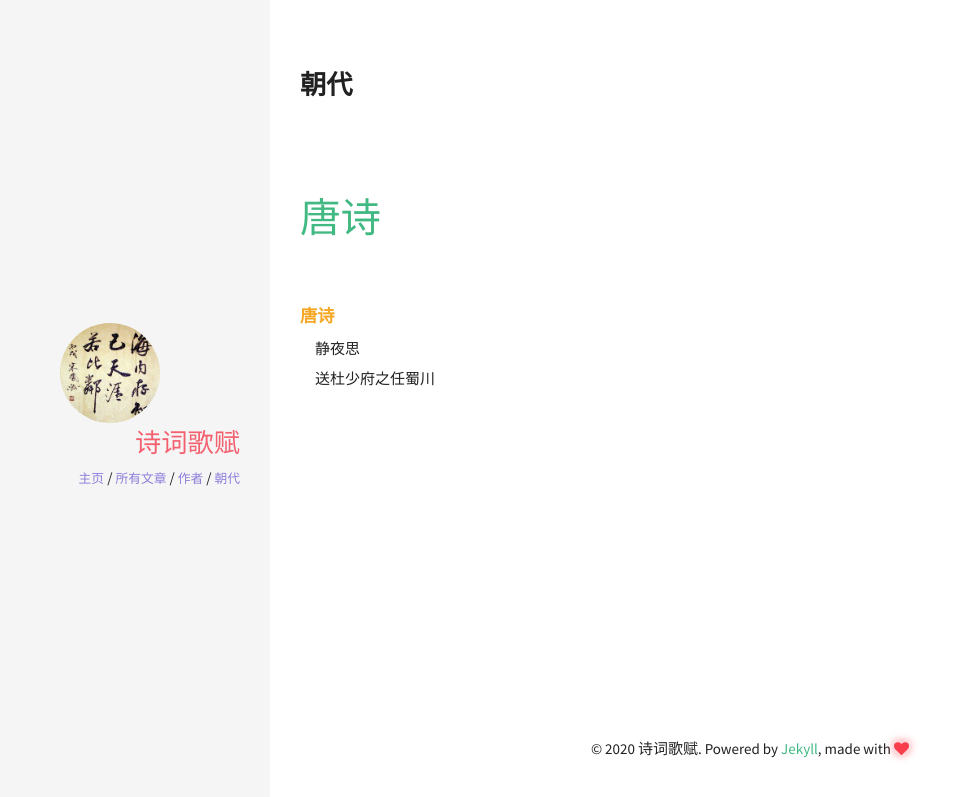
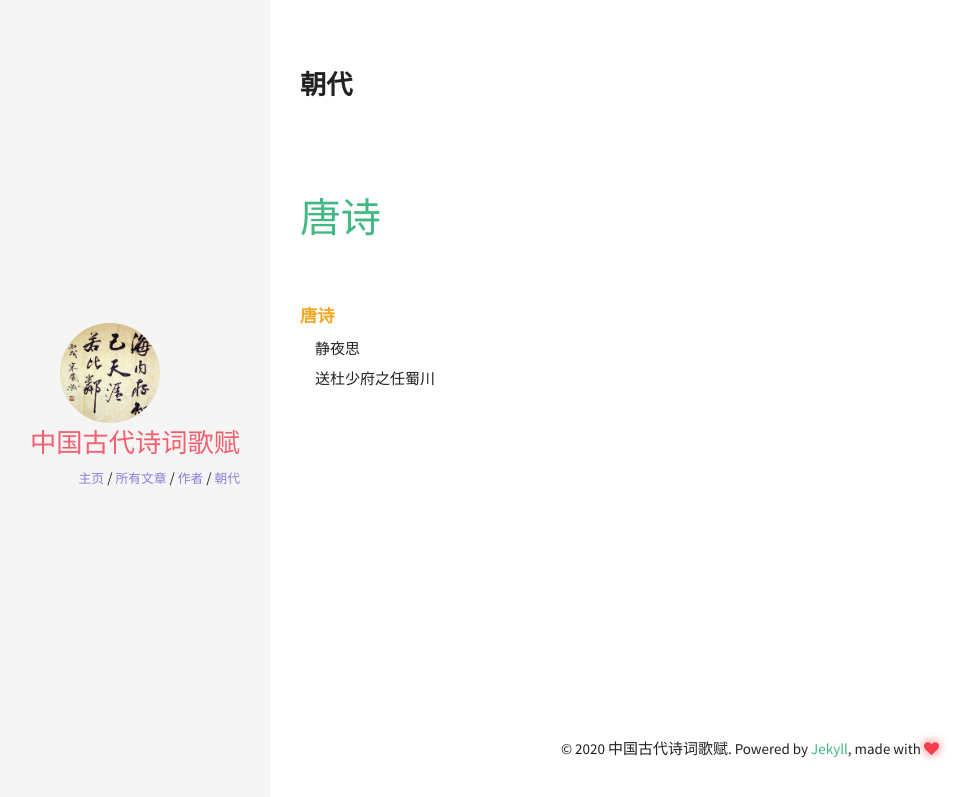
Before and after one commit to cleveben/cleveben.github.io, a Jekyll site: the page built from tags.html, in a window 1280 px wide. Shown: the top 797 px of the page, without its empty margins (50-1025 px from the left). Built offline with Jekyll 4.4.1, drawn with Linux system fonts in a browser that asks for light colours.

Commit message:
Update _config.yml

```diff
--- a/_config.yml
+++ b/_config.yml
@@ -3,11 +3,11 @@
 # Site wide configuration
 ####################################
 #
-title: 诗词歌赋
+title: 中国古代诗词歌赋
 email: cleveben@gmail.com
-description: 中国古典文学，唐诗宋词
+description: 中国古典文学，诗词歌赋，唐诗宋词
 url: https://www.iexpp.com # the base hostname & protocol for your site
-keywords: ["李白", "唐诗", "杜甫", "宋词"]
+keywords: ["李白", "唐诗", "杜甫", "宋词", "诗词歌赋", "古典文学"]
 
 #
 ###################################
@@ -33,7 +33,7 @@ kramdown:
 ####################################
 #
 owner:
-  name: 诗词歌赋
+  name: 中国古代诗词歌赋
   avatar: avatar.jpg
   job:
   bio:
```
